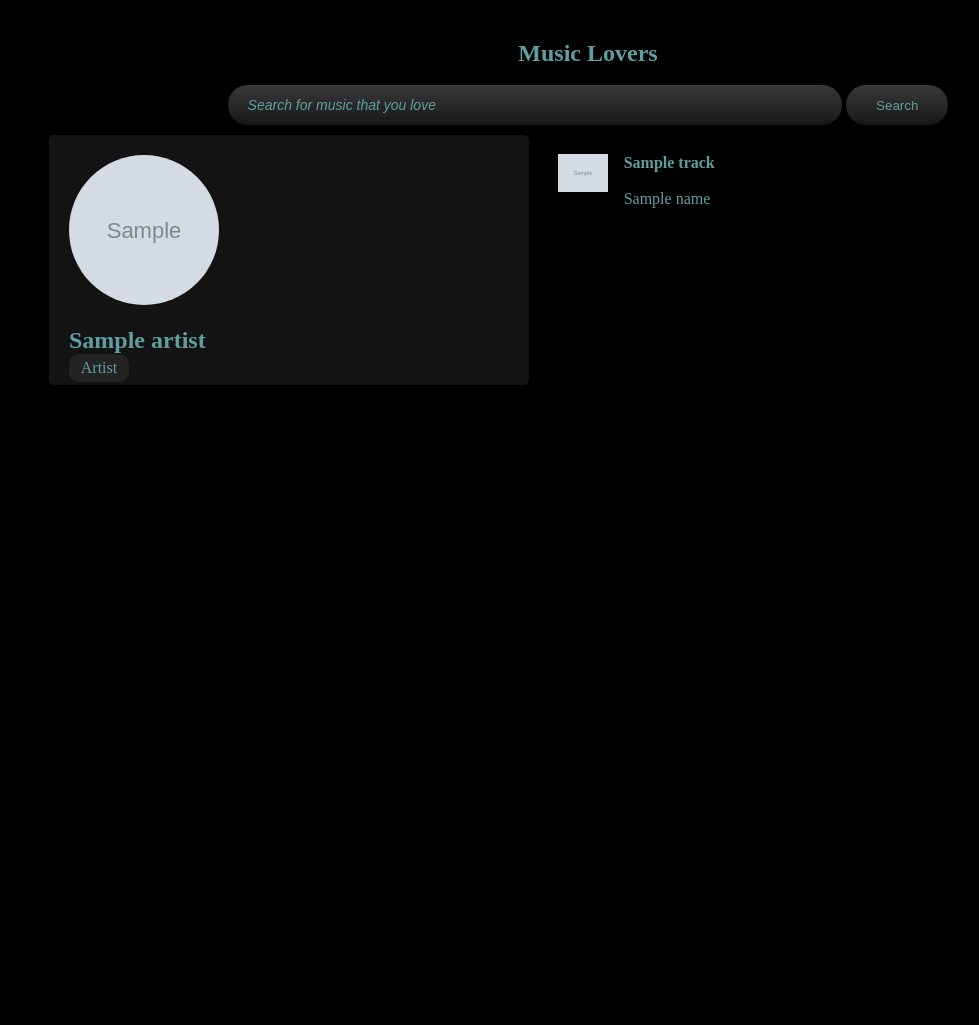
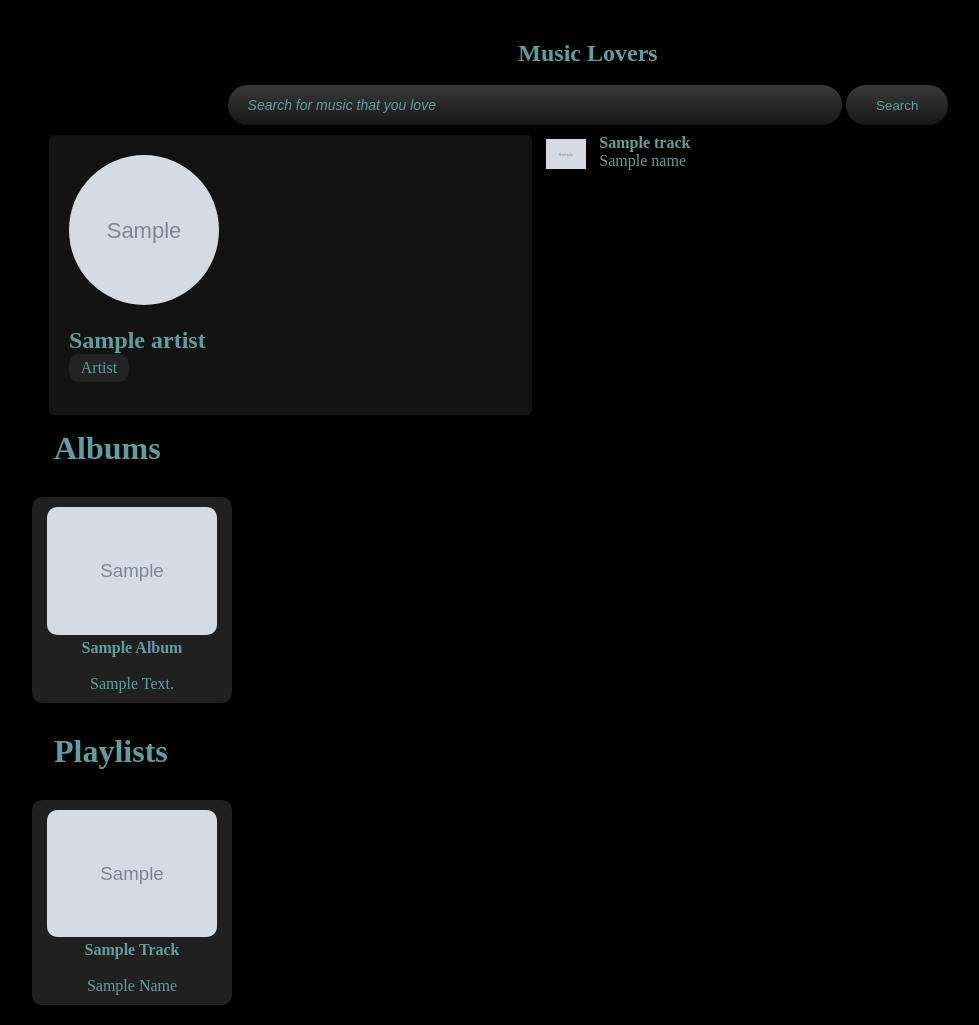
Before and after one commit to owolabi-develop/music-lover, a Django app: template music/templates/music/search.html in a window 1280 px wide. Shown: the whole page, without its empty margins (52-1031 px from the left). Before the commit the page ends 385 px from the top, so only its background shows below. Run offline with Django 4.2, Linux system fonts and the light colour scheme; the template is opened without the code that fills it: most values are stand-ins (such as "Sample title", 1, 10 or a date in 2020); grey boxes marked "Sample" are stand-in pictures.

Commit message:
commit all

```diff
--- a/music/static/music/main.css
+++ b/music/static/music/main.css
@@ -60,7 +60,7 @@ body{
 
 }
 .music-container .playlist_container{
-    padding: 10px;
+    padding:10px;
     width:200px;
     background-color:rgb(33, 32, 32);
     margin: 10px;
@@ -76,7 +76,7 @@ body{
     color:cadetblue;
 }
 .music-container .playlist_container img{
-    width:180px;
+    width:170px;
     border-radius: 10px;
 }
 
@@ -94,7 +94,7 @@ body{
     background-color:rgb(19, 19, 19);
     border-radius: 5px;
     padding: 20px;
-    height: 250px;
+    height: 280px;
 }
 .search-result .search-ablum p{
    padding: 5px;
@@ -110,18 +110,16 @@ body{
  }
 
 .search-result .search-playlist{
-    margin: 5px;
+    margin: 2px;
     flex: 40%;
-    padding: 10px;
 }
 .search-result .search-playlist .playlist-music{
     display: flex;
     width: 100%;
     flex-flow: nowrap;
-    padding:4px;
+    padding:2px;
     border-radius: 5px;
     cursor: pointer;
-    margin: 5px;
 }
 .search-result .search-playlist .playlist-music:hover{
     background-color: rgb(32, 31, 31);
@@ -133,9 +131,20 @@ body{
 }
 .search-result .search-playlist .playlist-music .playlist-image{
     flex: 10%;
+    padding: 5px;
 }
 
 .search-result .search-playlist .playlist-music .playlist-text{
     flex: 90%;
-    padding-left:10px;
 }
+
+.search-album-container{
+    background-color: aliceblue;
+    margin: auto;
+    width: 85%;
+    height: 200px;
+    padding: 10px;
+    display: flex;
+    flex-flow: wrap;
+
+}
--- a/music/templates/music/base.html
+++ b/music/templates/music/base.html
@@ -24,7 +24,7 @@
     {% for playlist in article %}
     <div class="playlist_container">
         <a href="{{playlist.external_urls.spotify}}">
-        {% for image in playlist.images  %}
+        {% for image in playlist.images|slice:"1"  %}
 
       <img src="{{image.url}}">
 
--- a/music/templates/music/search.html
+++ b/music/templates/music/search.html
@@ -38,10 +38,10 @@
         <a href ="{{tracks.preview_url}}">
        <div class="playlist-music">
         {% for image in tracks.album.images|slice:"1" %}
-        <div class="playlist-image"><img src="{{image.url}}" alt="" srcset="" width="50"></div>
+        <div class="playlist-image"><img src="{{image.url}}" alt="" srcset="" width="40"></div>
        {% endfor %}
        <div class="playlist-text"><p style="font-weight: bold;">{{tracks.name}}</p>
-        <br>
+
         {% for name in tracks.artists %}
         <span>{{name.name}}</span>
         {% endfor %}
@@ -52,6 +52,49 @@
         {% endif %}
     </div>
 </div>
+<div class="rate"><h1><b>Albums</b></h1></div>
+<div class="music-container">
+    {% for albums in album %}
+    <div class="playlist_container">
+        <a href="{{albums.external_urls.spotify}}">
+        {% for image in albums.images|slice:"1"  %}
 
+      <img src="{{image.url}}">
+
+      <br/>
+      {% endfor %}
+      <p style="font-weight: bold;">{{albums.name}}</p>
+      <br/>
+      <p>{{playlist.description|truncatechars:"30"}}</p>
+      <a/>
+    </div>
+
+    {% endfor %}
+
+</div>
+
+
+<div class="rate"><h1><b>Playlists</b></h1></div>
+<div class="music-container">
+    {% for tracks in track %}
+    <div class="playlist_container">
+        <a href="{{tracks.external_urls.spotify}}">
+        {% for image in tracks.album.images|slice:"1"  %}
+
+      <img src="{{image.url}}">
+
+      <br/>
+      {% endfor %}
+      <p style="font-weight: bold;">{{tracks.name}}</p>
+      <br/>
+      {% for name in tracks.artists %}
+        <span>{{name.name}}</span>
+        {% endfor %}
+      <a/>
+    </div>
+
+    {% endfor %}
+
+</div>
 </body>
 </html>
--- a/music/views.py
+++ b/music/views.py
@@ -25,11 +25,12 @@ def music_search(request):
         artists = results['artists']['items'][0]
         uri = artists['uri']
         artists_tracks = sp.artist_top_tracks(artist_id=uri)
-        artists_album = sp.artist_albums(artist_id=uri)
+        artists_album = sp.artist_albums(artist_id=uri,album_type='single',limit=5)
         artists_data = sp.artist(artist_id=uri)
+        print(artists_album['items'])
     else:
         return render(request,'music/search.html',{'track':'','artists_data':''})
 
 
 
-    return render(request,'music/search.html',{'track':artists_tracks['tracks'][:5],'artists_data':artists_data})
+    return render(request,'music/search.html',{'track':artists_tracks['tracks'][:5],'artists_data':artists_data,'album':artists_album['items']})
```
Also changed, not shown: 2 other files.
